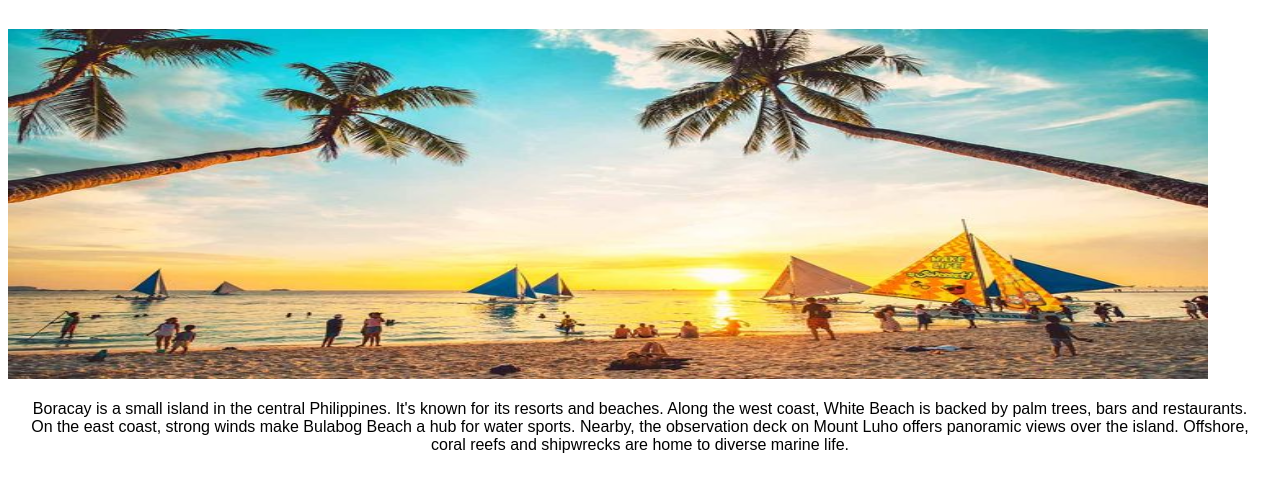
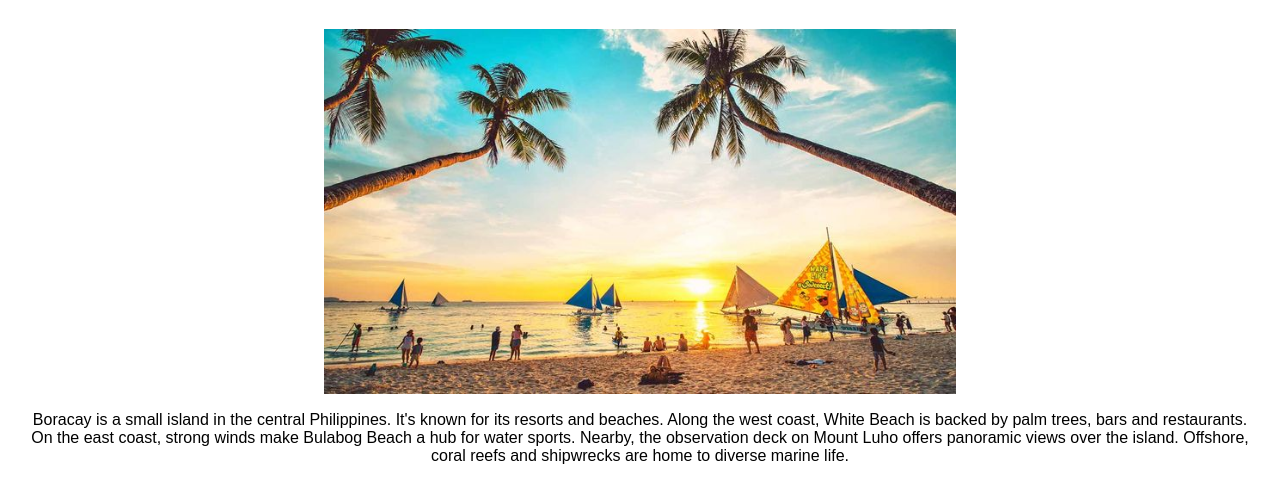
Before and after one commit to jhayc1504/Activity-6, a plain HTML site: page tour1.html in a window 1280 px wide. Shown: the part 157-660 px from the top of the page. Drawn offline with Linux system fonts and the light colour scheme; a web font is replaced by a local one.

Commit message:
activity6

```diff
--- a/tour1.html
+++ b/tour1.html
@@ -24,8 +24,10 @@
             color: black
         }
         img{
-            width: 1200px;
-            height: 350px;
+            display: block;
+            margin-left: auto;
+            margin-right: auto;
+            width: 50%;
         }
         .container{
             display: flex;
```
Also changed, not shown: tour2.html (+4 -2 lines), tour3.html (+4 -2 lines), tour4.html (+4 -2 lines).
